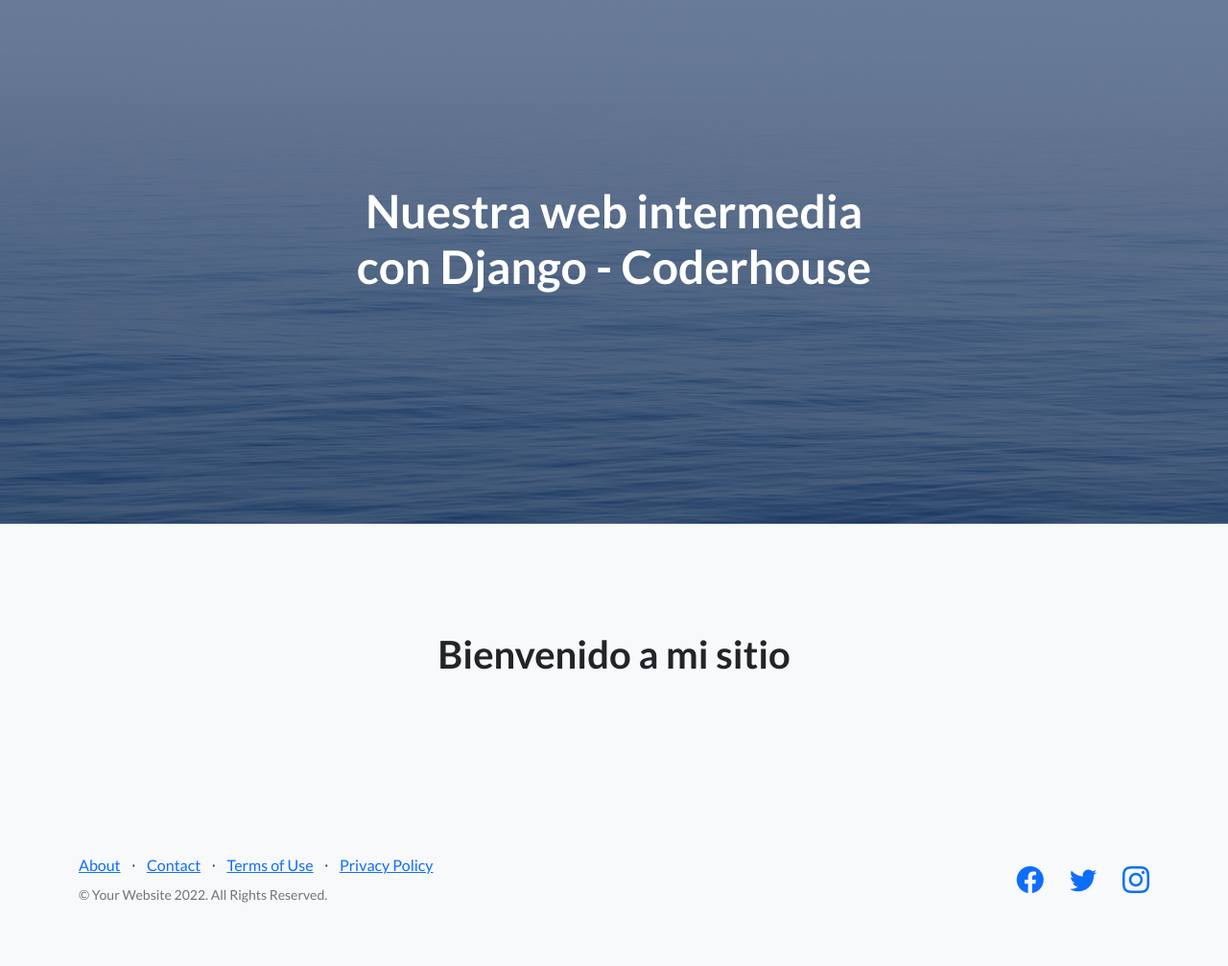
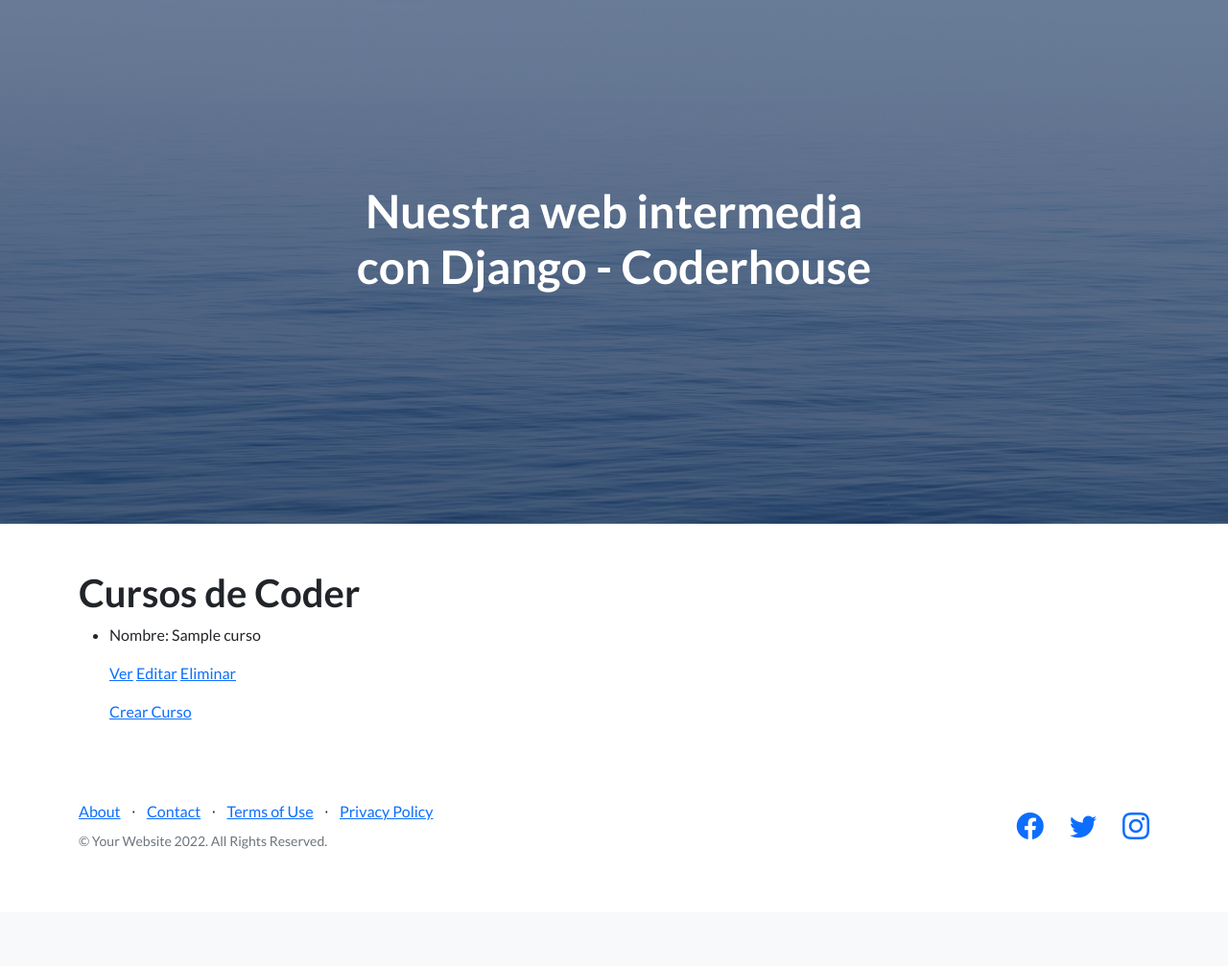
Before and after one commit to claracena/ProyectoCoder, a Django app: page / in a window 1280 px wide. Shown: the part 67-1074 px from the top of the page at 96% size. After the commit the page ends 952 px from the top, so only its background shows below. Run offline with Django 4.2, Linux system fonts and the light colour scheme; tables that the repository leaves empty hold one stand-in row (values such as "Sample post"); some libraries are stand-ins or nearby versions.

Commit message:
Clase 22 completa

```diff
--- /dev/null
+++ b/AppCoder/templates/AppCoder/cursos-list.html
@@ -0,0 +1,32 @@
+{% extends 'AppCoder/padre.html' %}
+
+{% block titulo %}
+Bienvenido a mi sitio de Coder
+{% endblock %}
+
+{% block contenido %}
+<section class="mt-5">
+    <div class="container">
+        <div class="row">
+            <div class="col-lg-12">
+                <h1>Cursos de Coder</h1>
+                <ul>
+                    {% for curso in object_list %}
+                    <li>
+                        <p>Nombre: {{ curso.nombre }}</p>
+                        <p>
+                            <a href="{% url 'detalle' curso.id %}">Ver</a>
+                            <a href="{% url 'editar' curso.id %}">Editar</a>
+                            <a href="{% url 'eliminar' curso.id %}">Eliminar</a>
+                        </p>
+                    </li>
+                    {% endfor %}
+                    <p>
+                        <a href="{% url 'nuevo' %}">Crear Curso</a>
+                    </p>
+                </ul>
+            </div>
+        </div>
+    </div>
+</section>
+{% endblock %}
--- a/AppCoder/templates/AppCoder/padre.html
+++ b/AppCoder/templates/AppCoder/padre.html
@@ -21,10 +21,10 @@
         <nav class="navbar navbar-light bg-light static-top">
             <div class="container">
                 <a class="navbar-brand" href="{% url 'inicio' %}">AppCoder</a>
-                <a href="{% url 'cursos' %}">Cursos</a>
-                <a href="{% url 'profesores' %}">Profesores</a>
-                <a href="{% url 'estudiantes' %}">Estudiantes</a>
-                <a href="{% url 'entregables' %}">Entregables</a>
+                <a href="{% url 'inicio' %}">Cursos</a>
+                <a href="{% url 'inicio' %}">Profesores</a>
+                <a href="{% url 'inicio' %}">Estudiantes</a>
+                <a href="{% url 'inicio' %}">Entregables</a>
                 <a class="btn btn-primary" href="{% url 'inicio' %}">Inicio</a>
             </div>
         </nav>
@@ -46,7 +46,7 @@
 
         {% endblock %}
         <!-- Footer-->
-        <footer class="footer bg-light">
+        <footer class="footer">
             <div class="container">
                 <div class="row">
                     <div class="col-lg-6 h-100 text-center text-lg-start my-auto">
--- a/AppCoder/urls.py
+++ b/AppCoder/urls.py
@@ -3,13 +3,20 @@ from django.urls import path
 from .views import *
 
 urlpatterns = [
-    path('', inicio, name='inicio'),
-    path('cursos/', cursos, name='cursos'),
-    path('profesores/', profesores, name='profesores'),
-    path('estudiantes/', estudiantes, name='estudiantes'),
-    path('entregables/', entregables, name='entregables'),
-    path('curso-formulario/', curso_formulario, name='curso-formulario'),
-    path('profesor-formulario/', profesor_formulario, name='profesor-formulario'),
-    path('busqueda-camada/', busqueda_camada, name='busqueda-camada'),
-    path('buscar/', buscar, name='buscar'),
+    # path('', inicio, name='inicio'),
+    # path('cursos/', cursos, name='cursos'),
+    # path('profesores/', profesores, name='profesores'),
+    # path('estudiantes/', estudiantes, name='estudiantes'),
+    # path('entregables/', entregables, name='entregables'),
+    # path('curso-formulario/', curso_formulario, name='curso-formulario'),
+    # path('profesor-formulario/', profesor_formulario, name='profesor-formulario'),
+    # path('busqueda-camada/', busqueda_camada, name='busqueda-camada'),
+    # path('buscar/', buscar, name='buscar'),
+    # path('eliminar-profesor/<profesor_id>', eliminar_profesor, name='eliminar-profesor'),
+    # path('editar-profesor/<profesor_id>', editar_profesor, name='editar-profesor'),
+    path('', CursoList.as_view(), name='inicio'),
+    path('detalle/<pk>', CursoDetalle.as_view(), name='detalle'),
+    path('nuevo/', CursoCreacion.as_view(), name='nuevo'),
+    path('editar/<pk>', CursoUpdate.as_view(), name='editar'),
+    path('eliminar/<pk>', CursoDelete.as_view(), name='eliminar'),
 ]
--- a/AppCoder/views.py
+++ b/AppCoder/views.py
@@ -1,5 +1,9 @@
 from django.shortcuts import render, redirect
 from django.http import HttpResponse
+from django.views.generic import ListView
+from django.views.generic.detail import DetailView
+from django.views.generic.edit import CreateView, UpdateView, DeleteView
+from django.urls import reverse, reverse_lazy
 
 from .models import Curso, Profesor
 from .forms import CursoFormulario, ProfesorFormulario
@@ -10,8 +14,8 @@ def inicio(request):
 def cursos(request):
     return render(request, 'AppCoder/cursos.html')
 
-def profesores(request):
-    return render(request, 'AppCoder/profesores.html')
+# def profesores(request):
+#     return render(request, 'AppCoder/profesores.html')
 
 def estudiantes(request):
     return render(request, 'AppCoder/estudiantes.html')
@@ -67,3 +71,67 @@ def buscar(request):
 
     respuesta = 'No se encontro esa camada'
     return HttpResponse(respuesta)
+
+def profesores(request):
+    profesores = Profesor.objects.all()
+    contexto = {'profesores': profesores}
+    return render(request, 'AppCoder/profesores.html', contexto)
+
+def eliminar_profesor(request, profesor_id):
+    profesor = Profesor.objects.get(id=profesor_id)
+    profesor.delete()
+    profesores = Profesor.objects.all()
+    contexto = {'profesores': profesores}
+    return render(request, 'AppCoder/profesores.html', contexto)
+
+def editar_profesor(request, profesor_id):
+
+    profesor = Profesor.objects.get(id=profesor_id)
+
+    if request.method == 'POST':
+        mi_formulario = ProfesorFormulario(request.POST)
+        if mi_formulario.is_valid():
+            informacion = mi_formulario.cleaned_data
+            profesor.nombre = informacion['nombre']
+            profesor.apellido = informacion['apellido']
+            profesor.email = informacion['email']
+            profesor.profesion = informacion['profesion']
+            profesor.save()
+
+            profesores = Profesor.objects.all()
+            contexto = {'profesores': profesores}
+            return render(request, 'AppCoder/profesores.html', contexto)
+    else:
+        mi_formulario = ProfesorFormulario(initial={'nombre': profesor.nombre, 'apellido': profesor.apellido, 'email': profesor.email, 'profesion': profesor.profesion})
+        contexto = {'mi_formulario': mi_formulario, 'profesor_id': profesor.id}
+        return render(request, 'AppCoder/editar-profesor.html', contexto)
+
+class CursoList(ListView):
+
+    model = Curso
+    template_name = 'AppCoder/cursos-list.html'
+
+class CursoDetalle(DetailView):
+
+    model = Curso
+    template_name = 'AppCoder/curso-detalle.html'
+
+class CursoCreacion(CreateView):
+
+    model = Curso
+    template_name = 'AppCoder/curso-nuevo.html'
+    success_url = reverse_lazy('inicio')
+    fields = ['nombre', 'camada']
+
+class CursoUpdate(UpdateView):
+
+    model = Curso
+    template_name = 'AppCoder/curso-nuevo.html'
+    success_url = reverse_lazy('inicio')
+    fields = ['nombre', 'camada']
+
+class CursoDelete(DeleteView):
+
+    model = Curso
+    template_name = 'AppCoder/curso-eliminar.html'
+    success_url = reverse_lazy('inicio')
```
Also changed, not shown: AppCoder/templates/AppCoder/curso-detalle.html (added, +22 -0 lines), AppCoder/templates/AppCoder/curso-eliminar.html (added, +23 -0 lines), AppCoder/templates/AppCoder/curso-nuevo.html (added, +22 -0 lines), AppCoder/templates/AppCoder/editar-profesor.html (added, +31 -0 lines), AppCoder/templates/AppCoder/profesores.html (+8 -2 lines).
